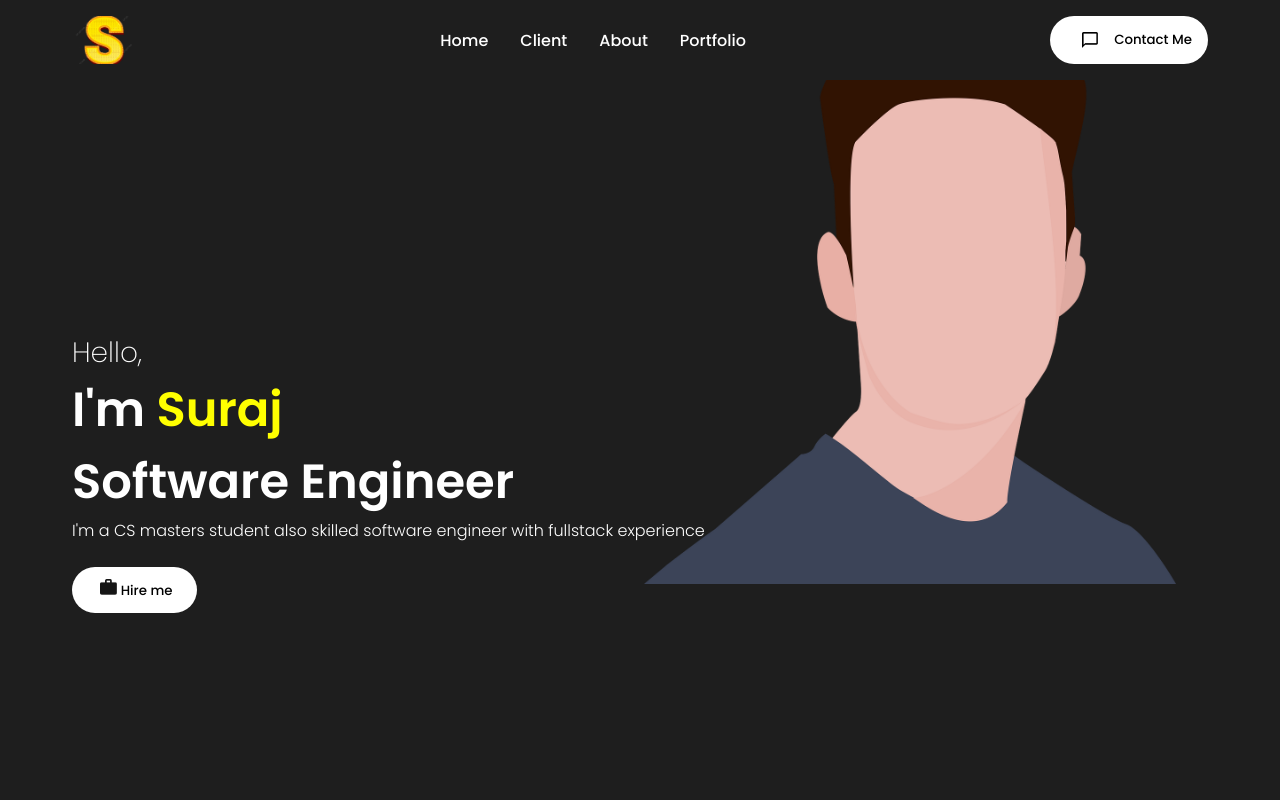
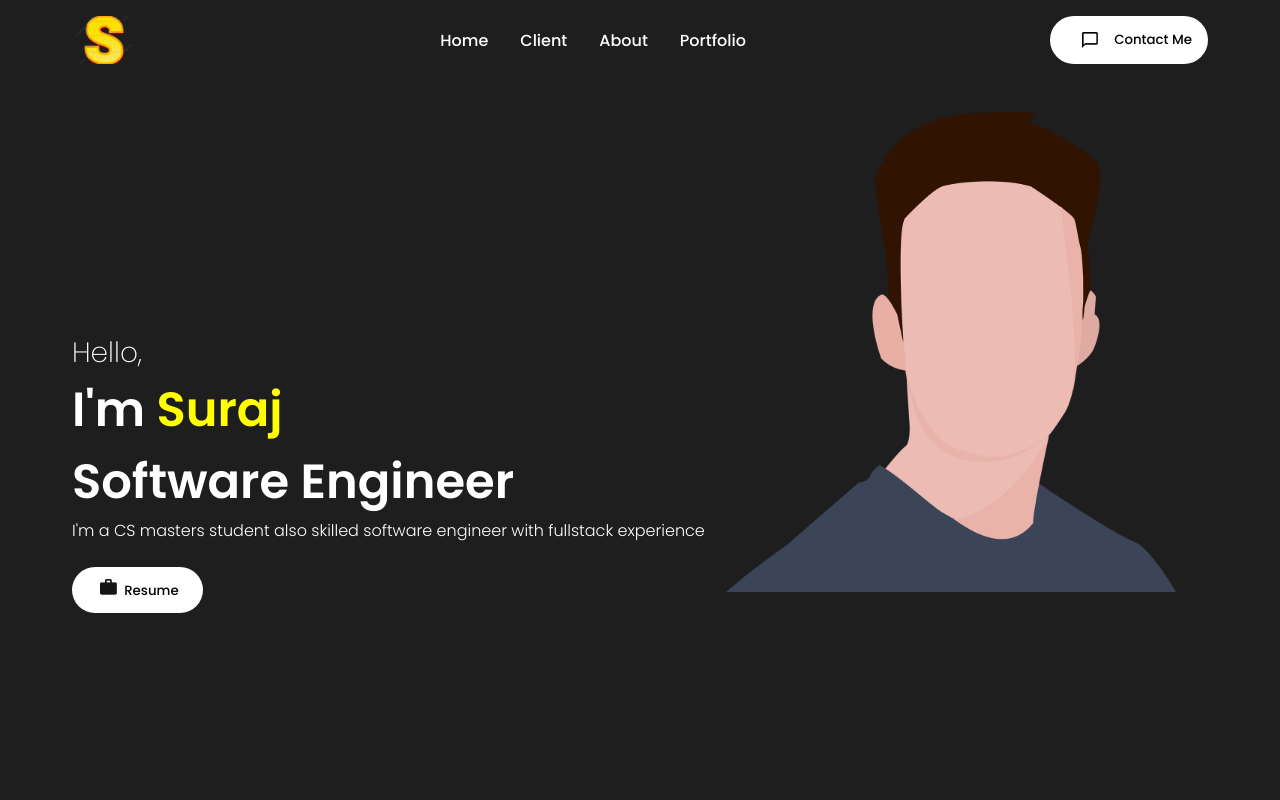
Before and after one commit to pacificsun/profile, a React (Create React App) app: page / in a window 1280 px wide. Shown: the top 800 px of the page. Built offline with nearby package versions, Linux system fonts and the light colour scheme.

Commit message:
navbar change

```diff
--- a/public/index.html
+++ b/public/index.html
@@ -5,7 +5,7 @@
     <link rel="icon" href="%PUBLIC_URL%/favicon.ico" />
     <meta name="viewport" content="width=device-width, initial-scale=1" />
     <meta name="description" content="Suraj Portfolio" />
-    <title>Suraj Portfolio</title>
+    <title>Suraj Thapa</title>
     <link rel="preconnect" href="https://fonts.googleapis.com">
     <link rel="preconnect" href="https://fonts.gstatic.com" crossorigin>
     <link href="https://fonts.googleapis.com/css2?family=Poppins:wght@200;300;500;600&display=swap" rel="stylesheet">
--- a/src/components/Intro/intro.css
+++ b/src/components/Intro/intro.css
@@ -14,8 +14,9 @@
     right: 0;
     z-index: -1;
     object-fit: cover;
-    height: 71vh;
+    height: 60vh;
     padding-right: 4rem;
+    margin-top: 6rem;
 }
 .introContent{
     height: 100vh;
--- a/src/components/Intro/intro.jsx
+++ b/src/components/Intro/intro.jsx
@@ -1,7 +1,6 @@
 import React from "react";
 
 import "./intro.css";
-import bg from '../../assets/image.png'
 import noFace from '../../assets/noface.png'
 import { Link } from "react-scroll";
 
@@ -17,7 +16,7 @@ const Intro = () => {
         </span>
         <p className="introPara">I'm a CS masters student also skilled software engineer with fullstack experience</p>
         <Link>
-        <button className="btn"><img src={btnImg} alt="Hireme" className="btnImg"/>Hire me</button>
+        <button className="btn"><img src={btnImg} alt="Hireme" className="btnImg"/> Resume</button>
         </Link>
       </div>
       <img src={noFace} alt="Profile" className="bg" />
--- a/src/components/NavBar/navbar.css
+++ b/src/components/NavBar/navbar.css
@@ -11,7 +11,6 @@
     position: sticky;
     top: 0;
     z-index: 2;
-
 }
 
 .logo{
--- a/src/components/NavBar/navbar.jsx
+++ b/src/components/NavBar/navbar.jsx
@@ -3,7 +3,7 @@ import { Link } from 'react-scroll'
 
 import "./navbar.css";
 
-import logo from '../../assets/logo.png'
+
 import s from  '../../assets/s.png'
 import contactImg from '../../assets/contact.png'
 
```
